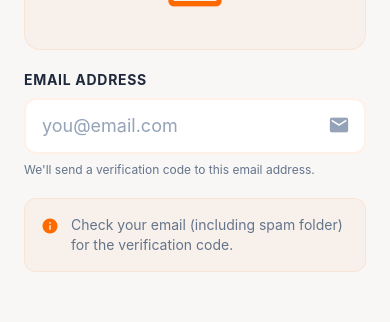
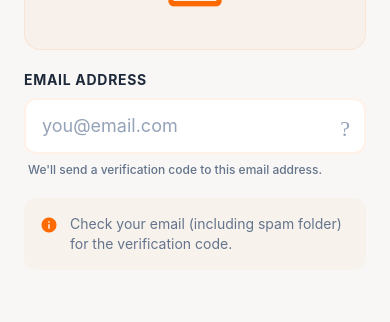
Before and after one commit to Youssefff112/grad-project, a React Native app: screen /ForgotPassword in a window 390 px wide. Shown: the part 330-652 px from the top of the page. Built offline with nearby package versions, Linux system fonts and the light colour scheme.

Commit message:
refactor: Update ForgotPasswordScreen to use FormInput and Card components
- Replace raw TextInput with FormInput component
- Use Card component for info box
- Improve error state management
- Consistent styling with other auth screens

```diff
--- a/src/screens/ForgotPasswordScreen.tsx
+++ b/src/screens/ForgotPasswordScreen.tsx
@@ -2,7 +2,6 @@ import React, { useState } from 'react';
 import {
   View,
   Text,
-  TextInput,
   SafeAreaView,
   ScrollView,
   TouchableOpacity,
@@ -12,26 +11,32 @@ import { MaterialIcons } from '@expo/vector-icons';
 import tw from '../tw';
 import { useTheme } from '../context/ThemeContext';
 import { Button } from '../components/Button';
+import { FormInput } from '../components/FormInput';
+import { Card } from '../components/Card';
 
 export const ForgotPasswordScreen = ({ navigation }: any) => {
   const { isDark, accent } = useTheme();
   const [email, setEmail] = useState('');
+  const [error, setError] = useState('');
   const [isLoading, setIsLoading] = useState(false);
 
-  const inputBg = isDark ? '#1e293b' : '#ffffff';
-  const inputBorder = isDark ? 'rgba(255,255,255,0.1)' : accent + '18';
-  const inputText = isDark ? '#ffffff' : '#1e293b';
-  const labelColor = isDark ? '#e2e8f0' : '#1e293b';
   const subtextColor = isDark ? '#94a3b8' : '#64748b';
 
+  const validateEmail = (): string => {
+    if (!email.trim()) {
+      return 'Please enter your email address';
+    }
+    if (!email.includes('@')) {
+      return 'Please enter a valid email address';
+    }
+    return '';
+  };
+
   const handleSendCode = () => {
-    if (!email.trim()) {
-      Alert.alert('Validation', 'Please enter your email address');
-      return;
-    }
-
-    if (!email.includes('@')) {
-      Alert.alert('Validation', 'Please enter a valid email address');
+    const validationError = validateEmail();
+    if (validationError) {
+      setError(validationError);
+      Alert.alert('Validation Error', validationError);
       return;
     }
 
@@ -74,43 +79,38 @@ export const ForgotPasswordScreen = ({ navigation }: any) => {
             <MaterialIcons name="mail-outline" size={64} color={accent} />
           </View>
 
-          {/* Email Input */}
-          <View>
-            <Text style={[tw`text-sm font-bold uppercase tracking-wider mb-2`, { color: labelColor }]}>
-              Email Address
-            </Text>
-            <View style={tw`relative`}>
-              <TextInput
-                style={[tw`w-full h-14 rounded-xl px-4 pr-12 text-lg`, { backgroundColor: inputBg, borderWidth: 2, borderColor: inputBorder, color: inputText }]}
+          <FormInput
+            label="Email Address"
             placeholder="you@email.com"
-                placeholderTextColor="#94a3b8"
             value={email}
-                onChangeText={setEmail}
+            onChangeText={(text) => {
+              setEmail(text);
+              if (error) setError('');
+            }}
+            error={!!error}
+            helperText={error || 'We\'ll send a verification code to this email address.'}
+            icon={<MaterialIcons name="email" size={20} color={accent} />}
             keyboardType="email-address"
             autoCapitalize="none"
             autoComplete="email"
             editable={!isLoading}
           />
-              <MaterialIcons name="email" size={22} color="#94a3b8" style={tw`absolute right-4 top-4`} />
-            </View>
-            <Text style={[tw`text-xs mt-2`, { color: subtextColor }]}>
-              We'll send a verification code to this email address.
-            </Text>
-          </View>
 
           {/* Info Box */}
-          <View style={[tw`rounded-xl p-4 flex-row items-start gap-3`, { backgroundColor: accent + '0a', borderWidth: 1, borderColor: accent + '18' }]}>
+          <Card variant="filled" padding="md">
+            <View style={tw`flex-row gap-3`}>
               <MaterialIcons name="info" size={18} color={accent} style={tw`mt-0.5`} />
-            <Text style={[tw`text-sm flex-1`, { color: subtextColor }]}>
+              <Text style={[tw`text-sm flex-1 leading-5`, { color: subtextColor }]}>
                 Check your email (including spam folder) for the verification code.
               </Text>
             </View>
+          </Card>
         </View>
       </ScrollView>
 
       <View style={[tw`p-6 gap-3`, { backgroundColor: isDark ? '#0a0a12' : '#f8f7f5', borderTopWidth: 1, borderColor: isDark ? 'rgba(255,255,255,0.05)' : 'rgba(0,0,0,0.05)' }]}>
         <Button
-          title={isLoading ? "Sending Code..." : "Send Verification Code"}
+          title={isLoading ? 'Sending Code...' : 'Send Verification Code'}
           size="lg"
           onPress={handleSendCode}
           disabled={isLoading}
```
Lines whose indentation alone changed are shown as unchanged.
